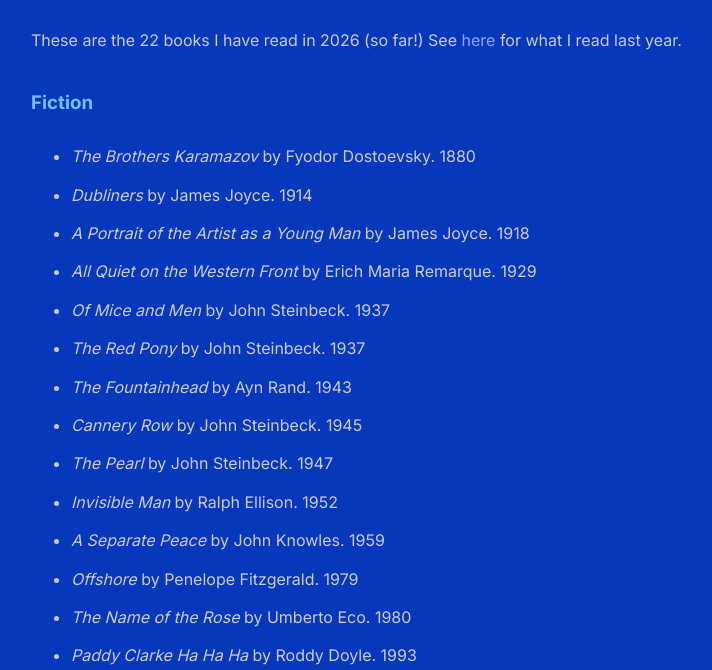
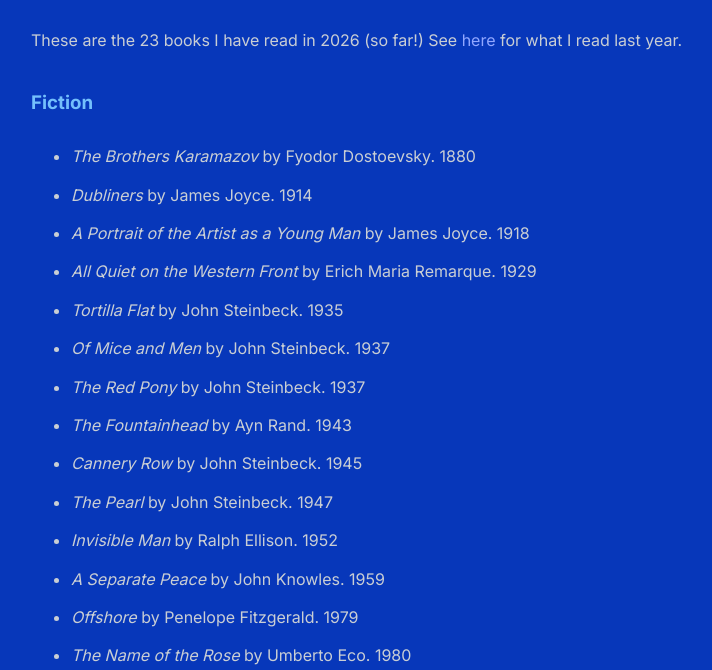
Before and after one commit to shihankanungo/shihankanungo.github.io, a Jekyll site: the page built from books.md, in a window 1280 px wide and 900 px high, scrolled down 550 px, cut to the strip 230-900 px from the top of the window. Shown: the whole strip, without its empty margins (249-961 px from the left). Built offline with Jekyll 4.4.1, drawn with Linux system fonts in a browser that asks for light colours.

Commit message:
Update books.md

```diff
--- a/books.md
+++ b/books.md
@@ -8,13 +8,14 @@
 ![ch-reading](images/ch1.png)
 
 <br>
-These are the 22 books I have read in 2026 (so far!) See [here](https://shihankanungo.github.io/wrapped-2025#books) for what I read last year. <br>
+These are the 23 books I have read in 2026 (so far!) See [here](https://shihankanungo.github.io/wrapped-2025#books) for what I read last year. <br>
 
 ### Fiction
 - *The Brothers Karamazov* by Fyodor Dostoevsky. 1880
 - *Dubliners* by James Joyce. 1914
 - *A Portrait of the Artist as a Young Man* by James Joyce. 1918
 - *All Quiet on the Western Front* by Erich Maria Remarque. 1929
+- *Tortilla Flat* by John Steinbeck. 1935
 - *Of Mice and Men* by John Steinbeck. 1937
 - *The Red Pony* by John Steinbeck. 1937
 - *The Fountainhead* by Ayn Rand. 1943
```
